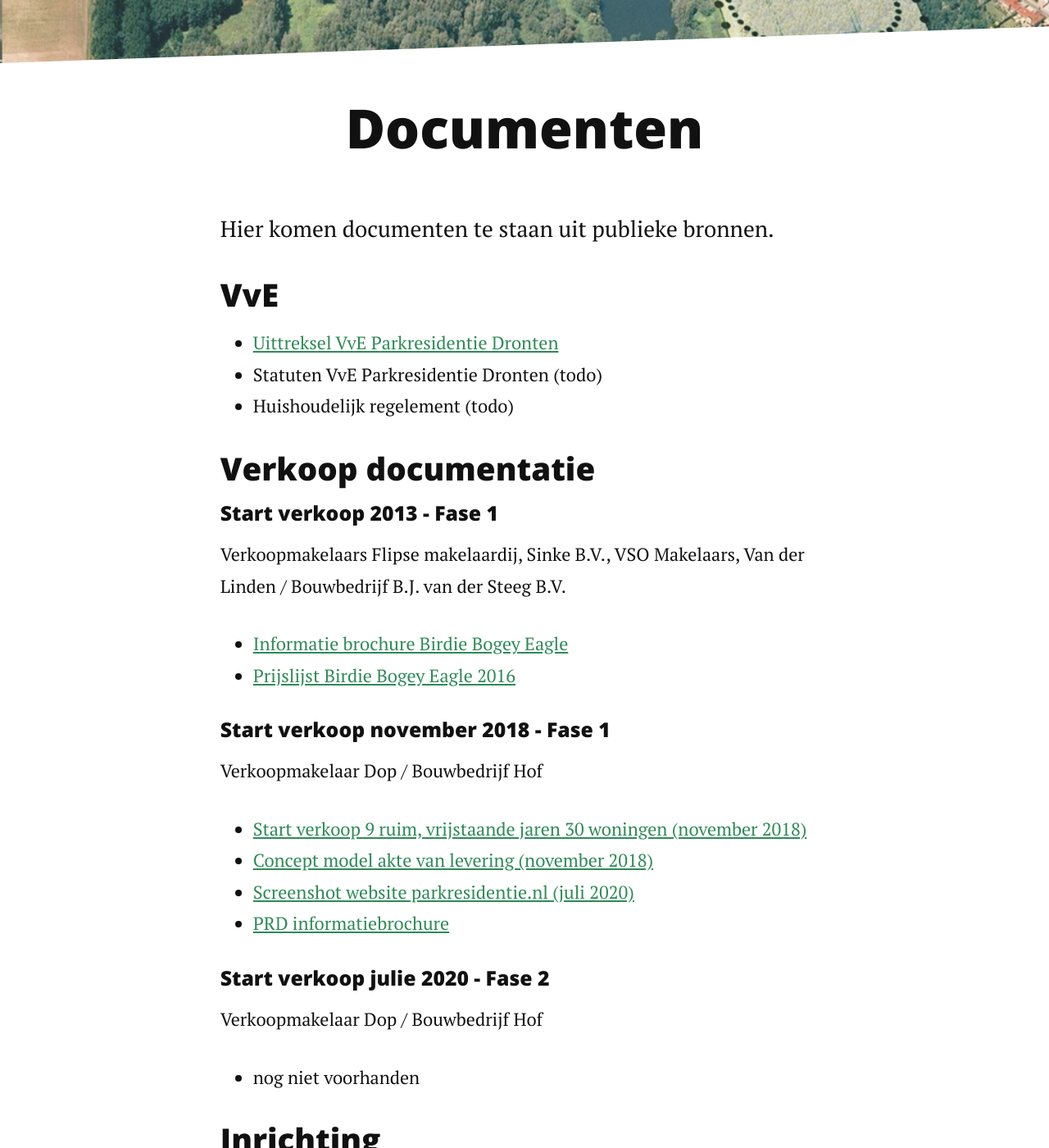
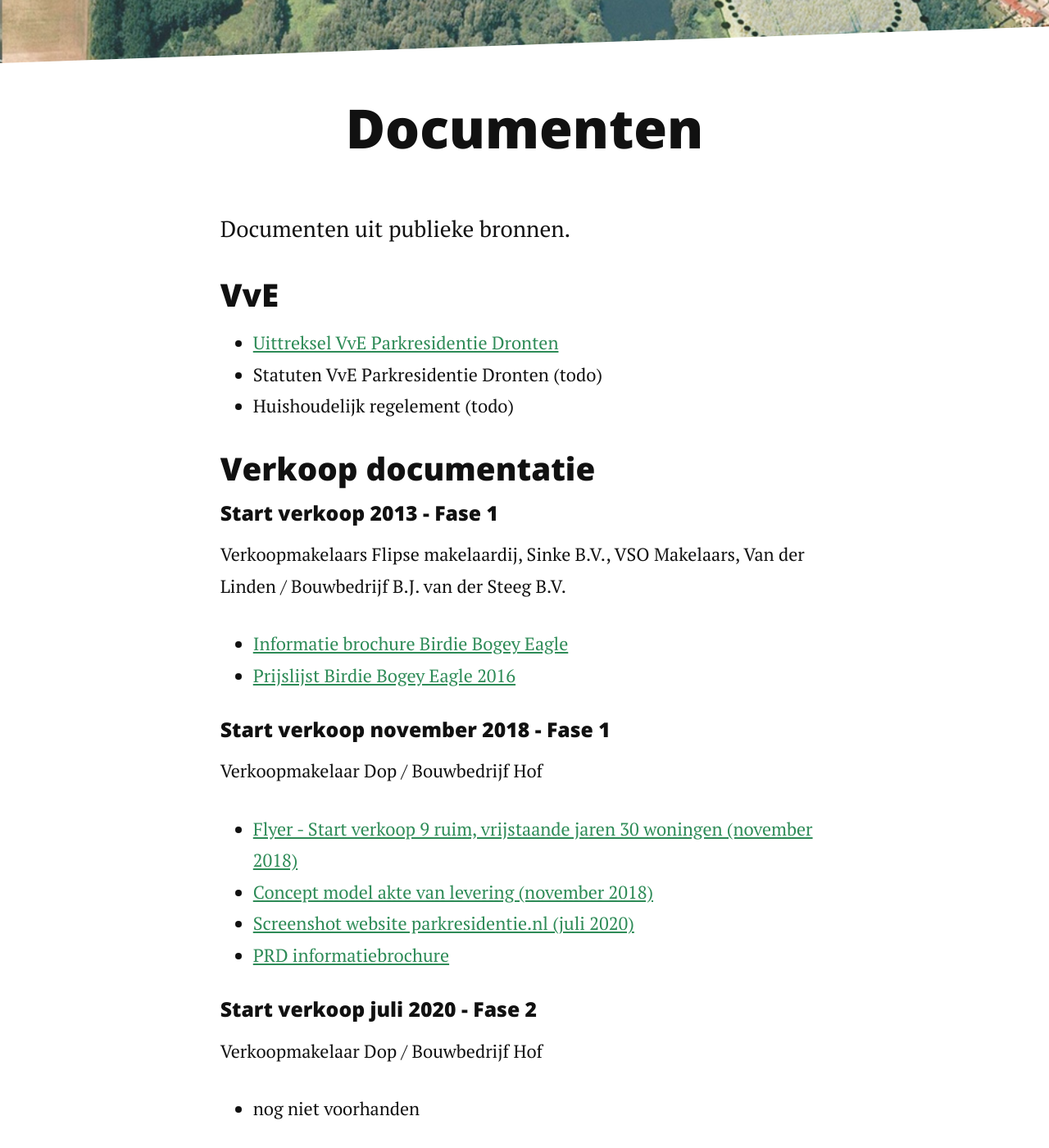
Before and after one commit to plamola/vve-parkresidentie, a Jekyll site: the page built from documenten.md, in a window 1280 px wide and 1400 px high, scrolled down 241 px. Shown: the whole window at 82% size. Built offline with Jekyll 4.4.1, drawn with Linux system fonts in a browser that asks for light colours; nearby versions of some CDN libraries.

Commit message:
Restructure

```diff
--- a/_posts/2020-06-17-parknieuws-nummer1.markdown
+++ b/_posts/2020-06-17-parknieuws-nummer1.markdown
@@ -1,6 +1,6 @@
 ---
 layout: post
-title:  Parknieuws nummer 1
+title:  "Parknieuws nummer 1"
 date:   2020-06-17
 ---
 
--- a/_posts/2020-06-24-alv-vve.markdown
+++ b/_posts/2020-06-24-alv-vve.markdown
@@ -1,6 +1,6 @@
 ---
 layout: post
-title:  Aankondiging: ALV VvE PRD op 7 juli
+title:  "Aankondiging: ALV VvE PRD op 7 juli"
 date:   2020-06-24
 ---
 
--- a/documenten.md
+++ b/documenten.md
@@ -5,7 +5,7 @@ title: VvE Parkresidentie Dronten - Documenten
 
 <div class="post">
 	<h1 class="pageTitle">Documenten</h1>
-	<p class="intro">Hier komen documenten te staan uit publieke bronnen.</p>
+	<p class="intro">Documenten uit publieke bronnen.</p>
 	<h3>VvE</h3>
 	<ul>
 		<li><a href="{{ '/docs/vve/Uittreksel VvE Park Residentie Dronten.pdf' | prepend: site.baseurl }}" target="_blank">Uittreksel VvE Parkresidentie Dronten</a></li>
@@ -24,13 +24,13 @@ title: VvE Parkresidentie Dronten - Documenten
 	<h4>Start verkoop november 2018 - Fase 1</h4>
 	<p>Verkoopmakelaar Dop / Bouwbedrijf Hof</p>
 	<ul>
-		<li><a href="{{ '/docs/verkoop/fase1/9-nieuwe-woningen-DOP-makelaars.pdf' | prepend: site.baseurl }}" target="_blank">Start verkoop 9 ruim, vrijstaande jaren 30 woningen (november 2018)</a></li>
+		<li><a href="{{ '/docs/verkoop/fase1/9-nieuwe-woningen-DOP-makelaars.pdf' | prepend: site.baseurl }}" target="_blank">Flyer - Start verkoop 9 ruim, vrijstaande jaren 30 woningen (november 2018)</a></li>
   		<li><a href="{{ '/docs/verkoop/fase1/20181101 concept model akte van levering Park Residentie Dronten.pdf' | prepend: site.baseurl }}" target="_blank">Concept model akte van levering (november 2018)</a></li>
 		<li><a href="{{ '/docs/verkoop/fase1/Parkresidentie Dronten Luxe villa s met diverse mogelijkheden.png' | prepend: site.baseurl }}" target="_blank">Screenshot website parkresidentie.nl (juli 2020)</a></li>
   		<li><a href="{{ '/docs/verkoop/fase1/PRD Informatiebrochure inclusief bijlagen.pdf' | prepend: site.baseurl }}" target="_blank">PRD informatiebrochure</a></li>
   	</ul>
     <h4></h4>
-    <h4>Start verkoop julie 2020 - Fase 2</h4>
+    <h4>Start verkoop juli 2020 - Fase 2</h4>
     <p>Verkoopmakelaar Dop / Bouwbedrijf Hof</p>
     <ul>
         <li>nog niet voorhanden</li>
```
Also changed, not shown: docs/inrichting/verkaveling-plan2.png (added), drafts/2012-07-09-verkaveling-plan1.markdown (renamed from _posts/drafts/2012-07-09-verkaveling-plan1.markdown), drafts/2018-07-10-eerste-verkaveling.markdown (renamed from _posts/drafts/2018-07-10-eerste-verkaveling.markdown), drafts/2018-12-11-derde-verkaveling.markdown (renamed from _posts/drafts/2018-12-11-derde-verkaveling.markdown).
